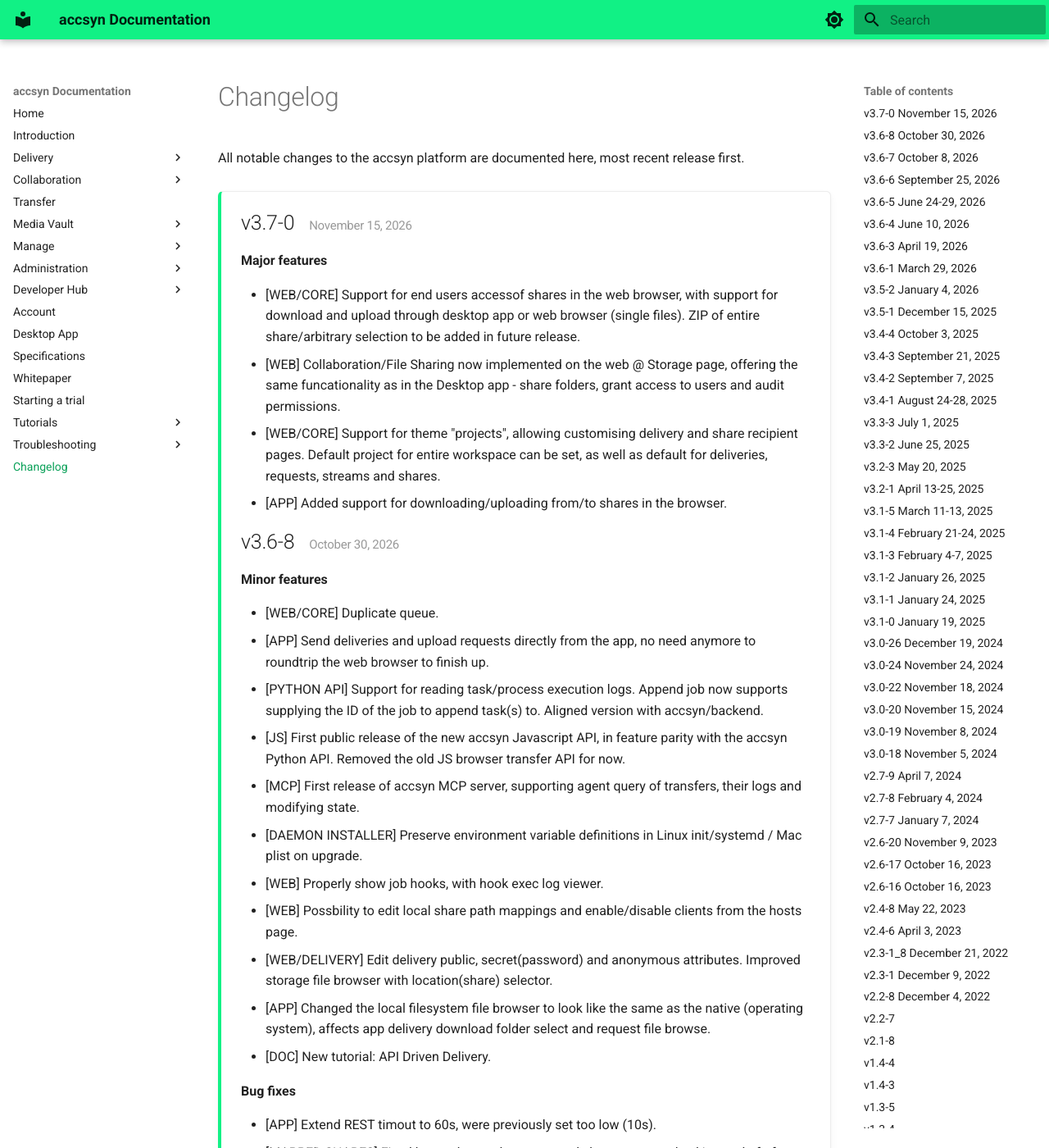
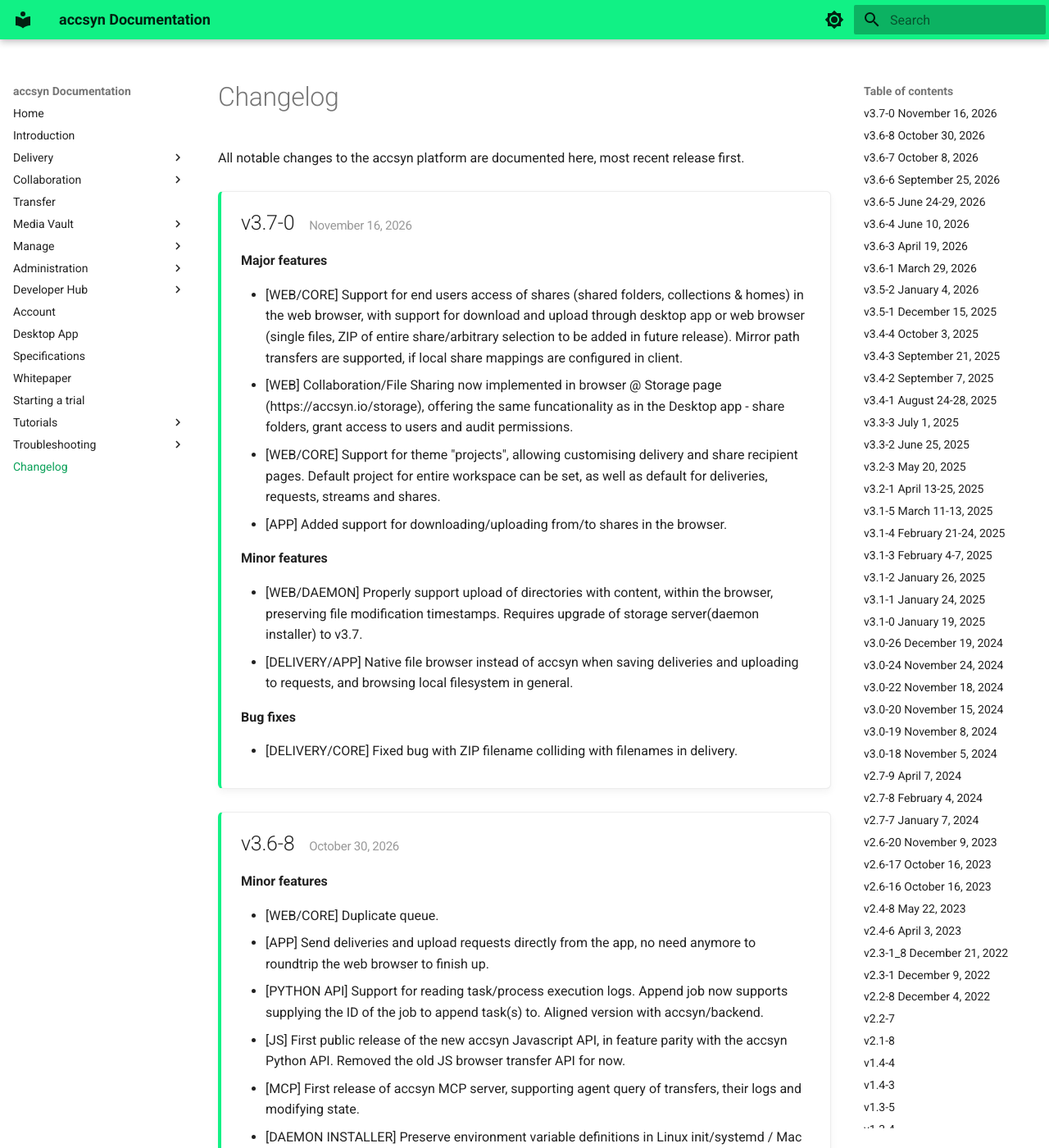
Before and after one commit to accsyn/doc, an MkDocs documentation site: the page built from docs/changelog.md, in a window 1280 px wide and 1400 px high. Shown: the whole window at 82% size. Built offline with MkDocs 1.6.1 and Material for MkDocs 9.7.7, drawn with Linux system fonts in a browser that asks for light colours; emoji names are drawn with the system emoji font.

Commit message:
Correct changelog

```diff
--- a/docs/changelog.md
+++ b/docs/changelog.md
@@ -4,15 +4,27 @@ All notable changes to the accsyn platform are documented here, most recent rele
 
 <div class="release-card" markdown>
 
-## v3.7-0 <small>November 15, 2026</small>
+## v3.7-0 <small>November 16, 2026</small>
 
 **Major features**
 
-- [WEB/CORE] Support for end users accessof shares in the web browser, with support for download and upload through desktop app or web browser (single files). ZIP of entire share/arbitrary selection to be added in future release.
-- [WEB] Collaboration/File Sharing now implemented on the web @ Storage page, offering the same funcationality as in the Desktop app - share folders, grant access to users and audit permissions.
+- [WEB/CORE] Support for end users access of shares (shared folders, collections & homes) in the web browser, with support for download and upload through desktop app or web browser (single files, ZIP of entire share/arbitrary selection to be added in future release). Mirror path transfers are supported, if local share mappings are configured in client.
+- [WEB] Collaboration/File Sharing now implemented in browser @ Storage page (https://accsyn.io/storage), offering the same funcationality as in the Desktop app - share folders, grant access to users and audit permissions.
 - [WEB/CORE] Support for theme "projects", allowing customising delivery and share recipient pages. Default project for entire workspace can be set, as well as default for deliveries, requests, streams and shares.
 - [APP] Added support for downloading/uploading from/to shares in the browser.
 
+**Minor features**
+
+- [WEB/DAEMON] Properly support upload of directories with content, within the browser, preserving file modification timestamps. Requires upgrade of storage server(daemon installer) to v3.7.
+- [DELIVERY/APP] Native file browser instead of accsyn when saving deliveries and uploading to requests, and browsing local filesystem in general.
+
+**Bug fixes**
+
+- [DELIVERY/CORE] Fixed bug with ZIP filename colliding with filenames in delivery.
+
+</div>
+
+<div class="release-card" markdown>
 
 ## v3.6-8 <small>October 30, 2026</small>
 
@@ -39,6 +51,11 @@ All notable changes to the accsyn platform are documented here, most recent rele
 - [APP/WEB] Fixed bug where sensitive local paths were not properly obscured, properly show accsyn paths on source & destination.
 - [CORE] Fixed bug causing delay on transfer start.
 
+</div>
+
+
+<div class="release-card" markdown>
+
 ## v3.6-7 <small>October 8, 2026</small>
 
 **Minor features**
@@ -61,6 +78,9 @@ All notable changes to the accsyn platform are documented here, most recent rele
 
 - [CORE] Added global and site boolean setting "site_route_transfers" (default: false). If true, downloads & uploads initated by a client on same site will go through the site server (if present).
 
+</div>
+
+<div class="release-card" markdown>
 
 ## v3.6-6 <small>September 25, 2026</small>
 
```
